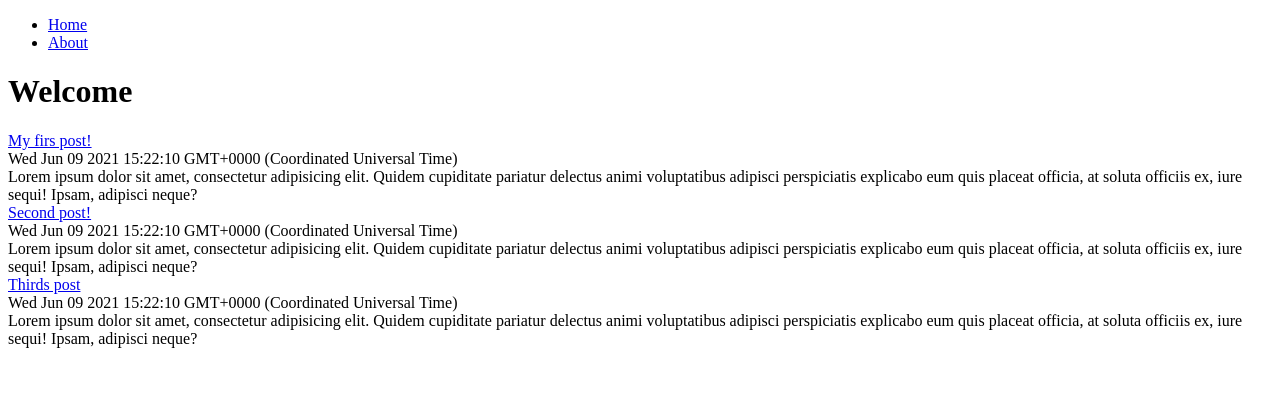
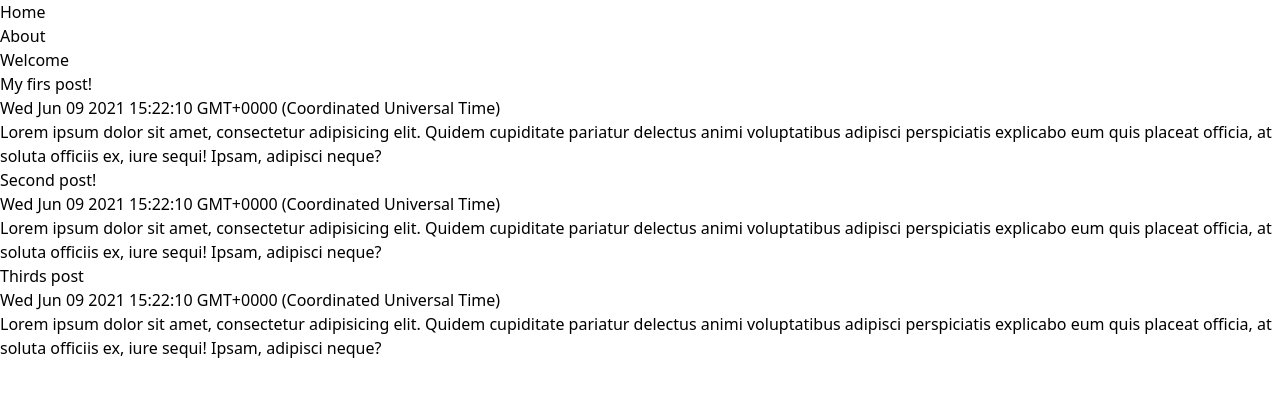
Before and after one commit to SSylvain1989/nextjs-tailwind-blog, a Next.js app: page / in a window 1280 px wide. Shown: the top 396 px of the page. Built offline with nearby package versions, Linux system fonts and the light colour scheme.

Commit message:
feat: add tailwind

```diff
--- a/package.json
+++ b/package.json
@@ -11,5 +11,10 @@
     "next": "10.2.3",
     "react": "17.0.2",
     "react-dom": "17.0.2"
+  },
+  "devDependencies": {
+    "autoprefixer": "^10.2.6",
+    "postcss": "^8.3.0",
+    "tailwindcss": "^2.1.4"
   }
 }
--- a/pages/_app.js
+++ b/pages/_app.js
@@ -1,8 +1,9 @@
-// like root in react
+// this file is like root in react
+import '../styles/globals.css'
 import Link from 'next/link';
 
 function MyApp({ Component, pageProps }) {
-  return(
+  return (
     <div>
       <nav>
         <ul>
--- /dev/null
+++ b/postcss.config.js
@@ -0,0 +1,6 @@
+module.exports = {
+  plugins: {
+    tailwindcss: {},
+    autoprefixer: {},
+  },
+}
--- a/styles/globals.css
+++ b/styles/globals.css
@@ -1,16 +1,3 @@
-html,
-body {
-  padding: 0;
-  margin: 0;
-  font-family: -apple-system, BlinkMacSystemFont, Segoe UI, Roboto, Oxygen,
-    Ubuntu, Cantarell, Fira Sans, Droid Sans, Helvetica Neue, sans-serif;
-}
-
-a {
-  color: inherit;
-  text-decoration: none;
-}
-
-* {
-  box-sizing: border-box;
-}
+@tailwind base;
+@tailwind components;
+@tailwind utilities;
--- /dev/null
+++ b/tailwind.config.js
@@ -0,0 +1,11 @@
+module.exports = {
+  purge: ['./pages/**/*.{js,ts,jsx,tsx}', './components/**/*.{js,ts,jsx,tsx}'],
+  darkMode: false, // or 'media' or 'class'
+  theme: {
+    extend: {},
+  },
+  variants: {
+    extend: {},
+  },
+  plugins: [],
+}
```
Also changed, not shown: 1 other file (tests, documents, lock files or other folders). Lines whose indentation alone changed are shown as unchanged.
